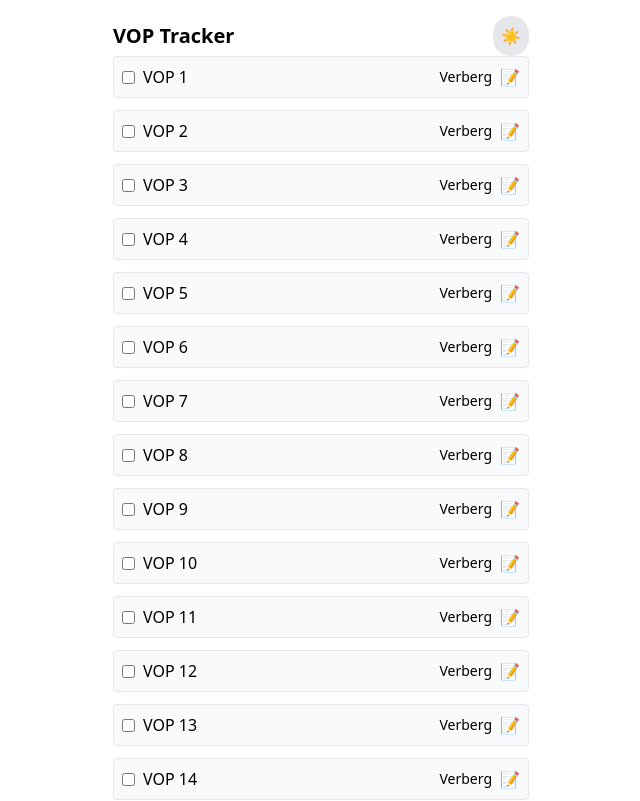
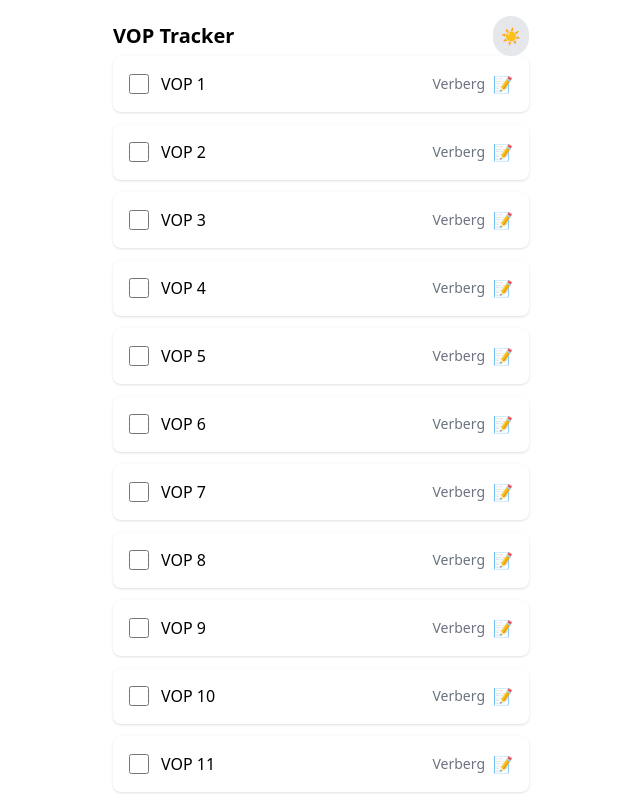
Before and after one commit to Brandjuh/brandjuh.github.io, a React (Vite) app: page / in a window 1280 px wide. Shown: the top 801 px of the page, without its empty margins (319-959 px from the left). Built offline with nearby package versions, Linux system fonts and the light colour scheme.

Commit message:
Update VopItem.tsx

```diff
--- a/src/components/VopItem.tsx
+++ b/src/components/VopItem.tsx
@@ -11,7 +11,7 @@ interface Props {
   vop: Vop;
   onToggleDone: () => void;
   onToggleHidden: () => void;
-  onUpdateNote: (note: string) => void;
+  onUpdateNote?: (note: string) => void;
 }
 
 const VopItem: React.FC<Props> = ({ vop, onToggleDone, onToggleHidden, onUpdateNote }) => {
@@ -19,31 +19,40 @@ const VopItem: React.FC<Props> = ({ vop, onToggleDone, onToggleHidden, onUpdateN
   const [tempNote, setTempNote] = useState(vop.note);
 
   const saveNote = () => {
-    onUpdateNote(tempNote);
+    onUpdateNote?.(tempNote);
     setEditing(false);
   };
 
   return (
-    <div className="p-2 border rounded flex justify-between items-center bg-gray-50 dark:bg-gray-700">
-      <div className="flex items-center space-x-2">
-        <input type="checkbox" checked={vop.done} onChange={onToggleDone} />
-        <span>VOP {vop.id}</span>
+    <div className={`flex justify-between items-center p-4 rounded-lg shadow transition-colors ${vop.done ? 'bg-green-50' : 'bg-white'} dark:bg-gray-700`}>
+      <div className="flex items-center space-x-3">
+        <input
+          type="checkbox"
+          checked={vop.done}
+          onChange={onToggleDone}
+          className="h-5 w-5 text-blue-600"
+        />
+        <span className="font-medium">VOP {vop.id}</span>
       </div>
       <div className="flex items-center space-x-2">
-        <button onClick={onToggleHidden} className="text-sm">
+        <button
+          onClick={onToggleHidden}
+          className="text-sm text-gray-500 hover:text-gray-700 dark:text-gray-300"
+        >
           {vop.hidden ? 'Toon' : 'Verberg'}
         </button>
         {editing ? (
           <div className="flex space-x-1">
             <input
-              className="border rounded p-1"
+              type="text"
+              className="border rounded px-2 py-1"
               value={tempNote}
               onChange={(e) => setTempNote(e.target.value)}
             />
-            <button onClick={saveNote}>💾</button>
+            <button onClick={saveNote} className="text-blue-500">💾</button>
           </div>
         ) : (
-          <button onClick={() => setEditing(true)}>📝</button>
+          <button onClick={() => setEditing(true)} className="text-gray-500 hover:text-gray-700 dark:text-gray-300">📝</button>
         )}
       </div>
     </div>
```
